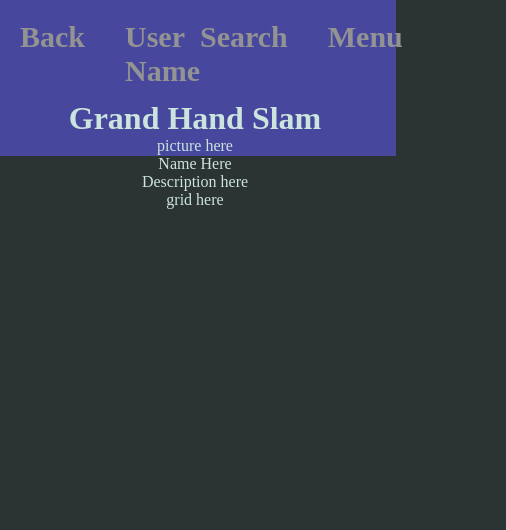
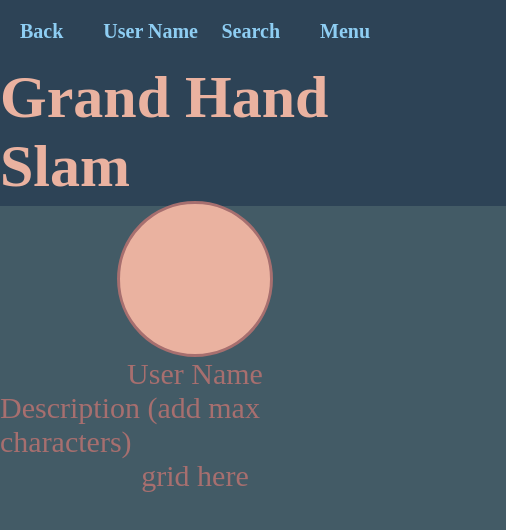
Before and after one commit to Reigningeddie/Grand_Hand_Slam, a React (Create React App) app: page / in a window 390 px wide. Shown: the top 530 px of the page, 506 px wide, since content can reach past the window. Built offline with nearby package versions, Linux system fonts and the light colour scheme.

Commit message:
add media querie to banner bug(wasnt taking up full width at lower px's) and added extra css to all components

```diff
--- a/src/components/banner.jsx
+++ b/src/components/banner.jsx
@@ -2,6 +2,6 @@ import css from './banner.module.css'
 
 export default function Banner() {
   return (
-    <main className={css.body}/>
+    <main className={css.body} />
   )
 }
--- a/src/components/banner.module.css
+++ b/src/components/banner.module.css
@@ -1,11 +1,17 @@
-
 .body {
   position: absolute;
+  display: inline-block;
   margin-top: -20px;
   border: solid;
-  width: 100%;
-  height: 150px;
-  border-color: #47479e;
-  background-color: #47479e;
+  width: 100vw;
+  height: 200px;
+  border-color: #2d4356;
+  background-color: #2d4356;
   z-index: -1;
 }
+
+@media (max-width: 420px) {
+  .body {
+    width: 500px;
+  }
+}
--- a/src/components/home.jsx
+++ b/src/components/home.jsx
@@ -3,11 +3,11 @@ import css from './home.module.css';
 export default function Home() {
   return (
     <main className={css.body}>
-      <h1>Grand Hand Slam</h1>
-      <p>picture here</p>
-      <p>Name Here</p>
-      <p>Description here</p>
-      <p>grid here</p>
+      <h1 className={css.title}>Grand Hand Slam</h1>
+      <p className={css.pic}></p>
+      <p className={css.name}>User Name</p>
+      <p className={css.dez}>Description (add max characters)</p>
+      <p className={css.grid}>grid here</p>
     </main>
   )
 }
--- a/src/components/home.module.css
+++ b/src/components/home.module.css
@@ -4,12 +4,26 @@
 }
 
 body {
-  background-color: #2c3333;
-  color: #cbe4de;
+  background-color: #435b66;
+  color: #93b1a6;
+}
+
+.title  {
+  color: #EAB2A0;
+}
+
+.pic {
+  border: solid;
+  height: 5em;
+  width: 5em;
+  background-color: #EAB2A0;
+  border-radius: 50%;
 }
 
 .body {
   display: flex;
   flex-direction: column;
   align-items: center;
+  font-size: 30px;
+  color: #A76F6F;
 }
--- a/src/components/nav.module.css
+++ b/src/components/nav.module.css
@@ -1,14 +1,14 @@
 .nav {
   margin: 20px;
   z-index: 10;
-  height: 60px;
 }
 
 .items {
   text-decoration: none;
-  font-size: 30px;
+  font-size: 20px;
   font-weight: bold;
-  color: #939393;
+  color: #8ecef3;
+
 }
 
 
```
